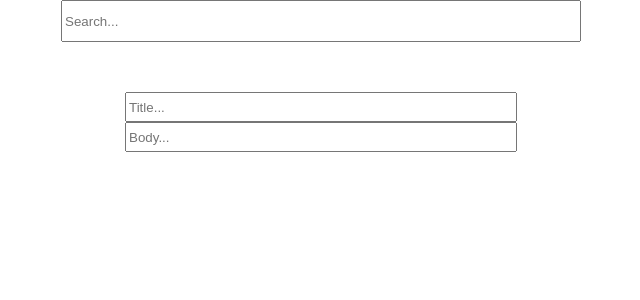
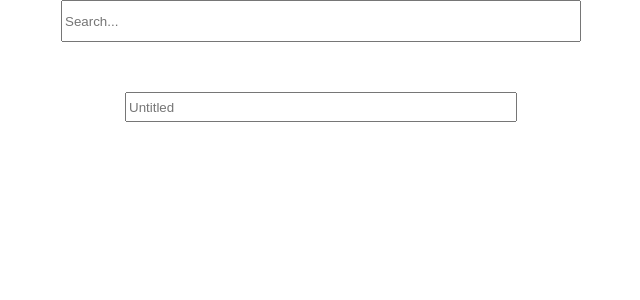
Before and after one commit to jmLei/notes, a React (Create React App) app in the folder frontend/: page / in a window 1280 px wide. Shown: the top 300 px of the page, without its empty margins (319-959 px from the left). Built offline with nearby package versions, Linux system fonts and the light colour scheme.

Commit message:
committing work to work on different computer

```diff
--- a/frontend/src/components/NewNote.css
+++ b/frontend/src/components/NewNote.css
@@ -2,8 +2,3 @@
     display: flex;
     flex-direction: column;
 }
-
-.new-note-field {
-    height: 24px;
-    width: 30vw;
-}
--- a/frontend/src/components/NewNote.tsx
+++ b/frontend/src/components/NewNote.tsx
@@ -1,25 +1,52 @@
-import React from "react";
+import React, {useState} from "react";
 
 import "./NewNote.css";
 
 const NewNote = () => {
+    const [bodyStyle, setBodyStyle] = useState(
+        {
+            display: "none",
+        }
+    );
+
+    const [titleStyle, setTitleStyle] = useState(
+        {
+            height: "24px",
+            width: "30vw"
+        }
+    );
+
+    const onBlurHandler = () => {
+        console.log("Text field lost focus");
+    };
+
+    const onFocusHandler = () => {
+        console.log("Text field has focus");
+        setBodyStyle(
+            {
+                display: "inline",
+            }
+        );
+    };
+
     return(
         <React.Fragment>
-            <div className="new-note-container">
-                <div>
+            <div
+                className="new-note-container"
+
+            >
                     <input
-                        className="new-note-field"
-                        placeholder="Title..."
+                        onBlur={onBlurHandler}
+                        onFocus={onFocusHandler}
+                        style={titleStyle}
+
+                        placeholder="Untitled"
+                    />
+                    <input
+                        style={bodyStyle}
+                        placeholder="Write a new note..."
                         type="text"
                     />
-                </div>
-                <div>
-                    <input
-                        className="new-note-field"
-                        placeholder="Body..."
-                        type="text"
-                    />
-                </div>
             </div>
         </React.Fragment>
     );
```
